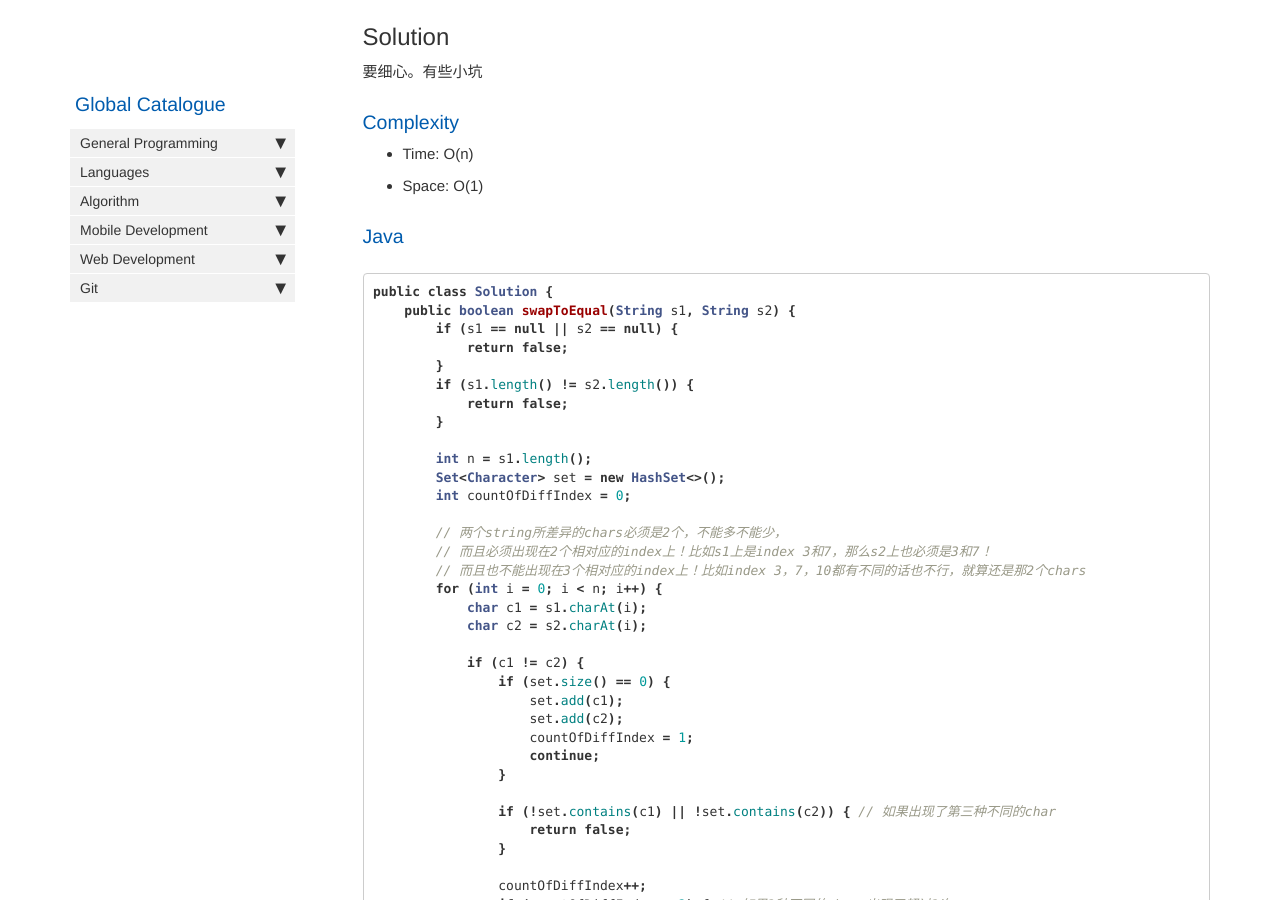
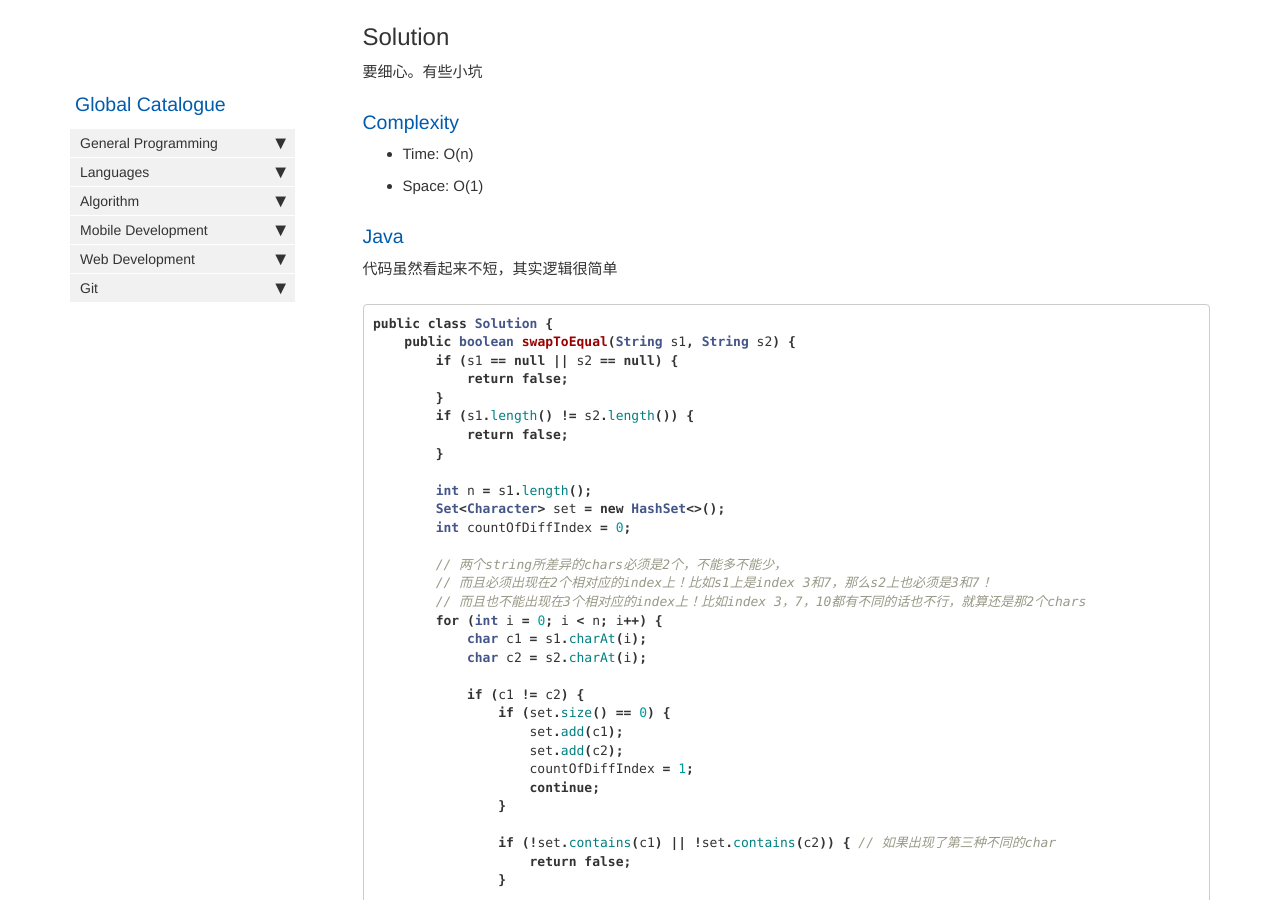
Before and after one commit to HungryOrc/hungryorc.github.io, a Jekyll site: the page built from pages/algorithm/algorithm_swap_a_pair_of_chars_to_make_two_strings_equal.md, in a window 1280 px wide and 900 px high, scrolled down 702 px. Built offline with Jekyll 4.4.1, drawn with Linux system fonts in a browser that asks for light colours; nearby versions of some CDN libraries; comment, search, counter and statistics services are not loaded.

Commit message:
Update algorithm_swap_a_pair_of_chars_to_make_two_strings_equal.md

````diff
--- a/pages/algorithm/algorithm_swap_a_pair_of_chars_to_make_two_strings_equal.md
+++ b/pages/algorithm/algorithm_swap_a_pair_of_chars_to_make_two_strings_equal.md
@@ -34,6 +34,7 @@ toc: false
 * Space: O(1)
 
 ### Java
+代码虽然看起来不短，其实逻辑很简单
 ```java
 public class Solution {
     public boolean swapToEqual(String s1, String s2) {
````
